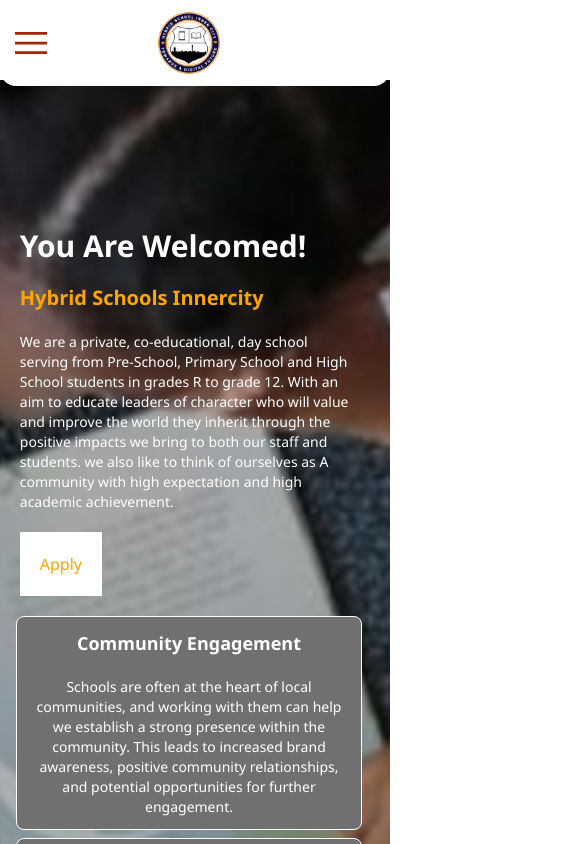
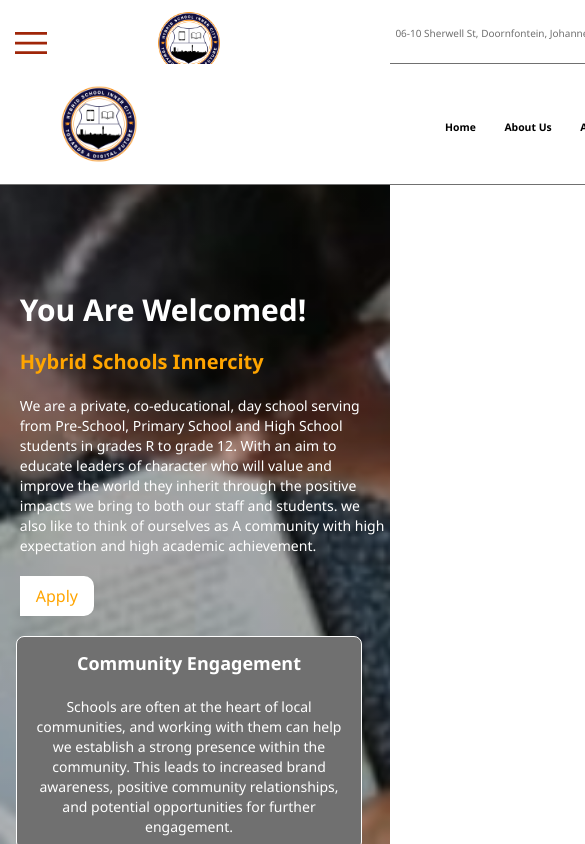
Before and after one commit to Techtechn/hybrid-schools, a Next.js app: page / in a window 390 px wide. Shown: the top 844 px of the page, 585 px wide, since content can reach past the window. Built offline with nearby package versions, Linux system fonts and the light colour scheme.

Commit message:
added testimonial

```diff
--- a/app/Components/Nav/Nav.css
+++ b/app/Components/Nav/Nav.css
@@ -79,7 +79,7 @@ body .fixed-logo .fixed-text p {
 }
 
 .desktop {
-  display: none;
+  display: block;
 }
 
 .header1 {
@@ -103,7 +103,7 @@ body .fixed-logo .fixed-text p {
   margin-left: 0rem;
 }
 .header1 .top .contact-list .contact-block .name {
-  font-size: clamp(0.55rem, 0.0577rem + 0.7692vw, 0.75rem);
+  font-size: 10px;
   font-weight: 300;
   color: #707070;
   white-space: nowrap;
--- a/app/Components/Nav/Nav.jsx
+++ b/app/Components/Nav/Nav.jsx
@@ -15,185 +15,185 @@ import "./Nav.css";
 const Nav = () => {
   return (
     <div className="Nav">
-      <header class="header1 desktop" id="top-of-site">
-        <div class="top bg-white">
-          <div class="contact-list">
-            <a href="tel:+[tel]" class="contact-block">
-              <span class="img-ctn">
+      <header className="header1 desktop" id="top-of-site">
+        <div className="top bg-white">
+          <div className="contact-list">
+            <a href="tel:+[tel]" className="contact-block">
+              <span className="img-ctn">
                 <Image src={phone} alt="contact icon" />
               </span>
-              <span class="name">
-                +27 (00) 000 0000 / <br /> +27 (00) 000 0000
+              <span className="name">
+                +27 (10) 065 2571
               </span>
             </a>
-            <a href="mailto:admin@hybridschools.co.za" class="contact-block">
-              <span class="img-ctn">
+            <a href="mailto:admin@hybridschools.co.za" className="contact-block">
+              <span className="img-ctn">
                 <Image src={email} alt="email icon" />
               </span>
-              <span class="name">admin@hybridschools.co.za</span>
+              <span className="name">admin@hybridschools.co.za</span>
             </a>
             <a
               href="https://goo.gl/maps/1DZ7aFiaJ8QSAi6k9"
-              class="contact-block"
+              className="contact-block"
             >
-              <span class="img-ctn">
+              <span className="img-ctn">
                 <Image src={location} alt="address icon" />
               </span>
-              <span class="name">
-                06-10 Sherwell St, Doornfontein, <br />
+              <span className="name">
+                06-10 Sherwell St, Doornfontein,
                 Johannesburg, South Africa, 2028
               </span>
             </a>{" "}
           </div>
-          <div class="search-top">
-            <button class="search-btn img-ctn">
+          <div className="search-top">
+            <button className="search-btn img-ctn">
               <Image src={search} alt="Search Icon" />
             </button>
-            <div class="search-input hanging-placeholder">
+            <div className="search-input hanging-placeholder">
               <input type="search" autocomplete="off" required />
-              <span class="floating-label">
-                <span class="disappear">Search...</span>
-                <span class="appear">(Hybrid keywords)</span>
+              <span className="floating-label">
+                <span className="disappear">Search...</span>
+                <span className="appear">(Hybrid keywords)</span>
               </span>
             </div>
           </div>
         </div>
-        <div class="bottom">
-          <div class="search-bottom">
-            <button class="btn search-close-btn img-ctn">
+        <div className="bottom">
+          <div className="search-bottom">
+            <button className="btn search-close-btn img-ctn">
               <Image src={close} alt="close button" />
             </button>
-            <div class="search-title">
+            <div className="search-title">
               <b>Most Searched</b>
             </div>
-            <div class="search-sugg">
-              <button class="search-object" data-id="services">
+            <div className="search-sugg">
+              <button className="search-object" data-id="services">
                 Pricing
               </button>
-              <button class="search-object" data-id="Applications">
+              <button className="search-object" data-id="Applications">
                 Applications
               </button>
             </div>
           </div>
         </div>
       </header>
-      <header class="header header2">
-        <div class="mobile" id="mobile-nav-ctn">
-          <div class="view">
-            <div class="button-ctn left navBtn">
-              <button class="btn menu-btn img-ctn">
+      <header className="header header2">
+        <div className="mobile" id="mobile-nav-ctn">
+          <div className="view">
+            <div className="button-ctn left navBtn">
+              <button className="btn menu-btn img-ctn">
                 <Image src={menu} alt="menu button" />
               </button>
-              <button class="btn close-btn img-ctn">
+              <button className="btn close-btn img-ctn">
                 <Image src={close} alt="close button" />
               </button>
             </div>
-            <div class="quick-link-ctn">
+            <div className="quick-link-ctn">
               <a href="http://localhost/Hybrid-Schools" class="img-ctn logo">
                 <Image src={Logo} alt="Logo" />
               </a>
             </div>
           </div>
-          <aside class="popup-ctn mobile-menu">
-            <div class="mobile-nav">
-              <div class="search-ctn">
-                <div class="search-top">
-                  <button class="search-btn img-ctn">
+          <aside className="popup-ctn mobile-menu">
+            <div className="mobile-nav">
+              <div className="search-ctn">
+                <div className="search-top">
+                  <button className="search-btn img-ctn">
                     <Image src={search} alt="Search Icon" />
                   </button>
-                  <div class="search-input hanging-placeholder">
+                  <div className="search-input hanging-placeholder">
                     <input type="search" autocomplete="off" required />
-                    <span class="floating-label">
-                      <span class="disappear">Search...</span>
-                      <span class="appear">(Hybrid Schools section)</span>
+                    <span className="floating-label">
+                      <span className="disappear">Search...</span>
+                      <span className="appear">(Hybrid Schools section)</span>
                     </span>
                   </div>
                 </div>
-                <div class="search-bottom">
-                  <div class="search-title">
+                <div className="search-bottom">
+                  <div className="search-title">
                     <b>Most Searched</b>
                   </div>
-                  <div class="search-sugg">
-                    <button class="search-object" data-id="services">
+                  <div className="search-sugg">
+                    <button className="search-object" data-id="services">
                       Pricing
                     </button>
-                    <button class="search-object" data-id="Applications">
+                    <button className="search-object" data-id="Applications">
                       Applications
                     </button>
                   </div>
                 </div>
               </div>
-              <div class="bottom-nav">
-                <span class="nav-title fw900">Hybrid Schools Inner City</span>
-                <ul class="mobile-nav-sub">
+              <div className="bottom-nav">
+                <span className="nav-title fw900">Hybrid Schools Inner City</span>
+                <ul className="mobile-nav-sub">
                   <li>
-                    <a class="page-link home-link fw600" href="home.html">
+                    <a className="page-link home-link fw600" href="home.html">
                       Home
                     </a>
                   </li>
                   <li>
-                    <a class="page-link aboutus-link fw600" href="aboutus.html">
+                    <a className="page-link aboutus-link fw600" href="aboutus.html">
                       About Us
                     </a>
                   </li>
                   <li>
-                    <a class="page-link admin-link fw600" href="admin.html">
+                    <a className="page-link admin-link fw600" href="admin.html">
                       Administration
                     </a>
                   </li>
                   <li>
                     <a
-                      class="page-link institution-link fw600"
+                      className="page-link institution-link fw600"
                       href="institution.html"
                     >
                       Institution
                     </a>
                   </li>
                   <li>
-                    <a class="page-link contact-link fw600" href="contact.html">
+                    <a className="page-link contact-link fw600" href="contact.html">
                       contact us
                     </a>
                   </li>{" "}
                 </ul>
               </div>
-              <div class="line-ctn">
-                <div class="line"></div>
+              <div className="line-ctn">
+                <div className="line"></div>
               </div>
-              <div class="contact-list column">
+              <div className="contact-list column">
                 <a href="tel:+[tel]" class="contact-block">
-                  <span class="img-ctn">
+                  <span className="img-ctn">
                     <Image src={phone} alt="contact icon" />
                   </span>
-                  <span class="name">
-                    +27 (00) 000 0000 / <br /> +27 (00) 000 0000
+                  <span className="name">
+                  +27 (10) 065 2571
                   </span>
                 </a>
                 <a
                   href="mailto:admin@hybridschools.co.za"
-                  class="contact-block"
+                  className="contact-block"
                 >
-                  <span class="img-ctn">
+                  <span className="img-ctn">
                     <Image src={email} alt="email icon" />
                   </span>
-                  <span class="name">admin@hybridschools.co.za</span>
+                  <span className="name">admin@hybridschools.co.za</span>
                 </a>
                 <a
                   href="https://goo.gl/maps/1DZ7aFiaJ8QSAi6k9"
-                  class="contact-block"
+                  className="contact-block"
                 >
-                  <span class="img-ctn">
+                  <span className="img-ctn">
                     <Image src={location} alt="address icon" />
                   </span>
-                  <span class="name">
-                    06-10 Sherwell St, Doornfontein, <br />
+                  <span className="name">
+                    06-10 Sherwell St, Doornfontein,
                     Johannesburg, South Africa, 2028
                   </span>
                 </a>{" "}
               </div>
-              <div class="booking-ctn">
+              <div className="booking-ctn">
                 <a
                   href="apply.html"
-                  class="page-link btn round-btn trial-btn fw700 animation appear-view grow-in"
+                  className="page-link btn round-btn trial-btn fw700 animation appear-view grow-in"
                 >
                   Apply
                 </a>
@@ -201,50 +201,50 @@ const Nav = () => {
             </div>
           </aside>
         </div>
-        <div class="desktop">
-          <div class="view">
-            <div class="left">
+        <div className="desktop">
+          <div className="view">
+            <div className="left">
               <a href="http://localhost/Hybrid-Schools" class="img-ctn logo">
                 <Image src={Logo} alt="Logo" />
               </a>
             </div>
-            <div class="mid">
-              <ul class="nav-menu">
+            <div className="mid">
+              <ul className="nav-menu">
                 <li>
                   <a class="page-link home-link fw600" href="home.html">
                     Home
                   </a>
                 </li>
                 <li>
-                  <a class="page-link aboutus-link fw600" href="aboutus.html">
+                  <a className="page-link aboutus-link fw600" href="aboutus.html">
                     About Us
                   </a>
                 </li>
                 <li>
-                  <a class="page-link admin-link fw600" href="admin.html">
+                  <a className="page-link admin-link fw600" href="admin.html">
                     Administration
                   </a>
                 </li>
                 <li>
                   <a
-                    class="page-link institution-link fw600"
+                    className="page-link institution-link fw600"
                     href="institution.html"
                   >
                     Institution
                   </a>
                 </li>
                 <li>
-                  <a class="page-link contact-link fw600" href="contact.html">
+                  <a className="page-link contact-link fw600" href="contact.html">
                     contact us
                   </a>
                 </li>{" "}
               </ul>
             </div>
 
-            <div class="right booking-ctn" style={{ marginLeft: "1rem" }}>
+            <div className="right booking-ctn" style={{ marginLeft: "1rem" }}>
               <a
                 href="apply.html"
-                class="external-link btn round-btn stroke fw700 animation appear-view grow-in"
+                className="external-link btn round-btn stroke fw700 animation appear-view grow-in"
               >
                 APPLY
               </a>
--- a/app/Home/page.jsx
+++ b/app/Home/page.jsx
@@ -2,6 +2,7 @@ import React from "react";
 import Nav from "../Components/Nav/Nav";
 import Header from "../Sections/Header/Header";
 import AboutSection from "../Sections/AboutSection/AboutSection";
+import Testimonial from "../Sections/Testimonial/Testimonial";
 
 const Home = () => {
   return (
@@ -9,6 +10,7 @@ const Home = () => {
       <Nav />
       <Header />
       <AboutSection />
+      <Testimonial />
     </div>
   );
 };
--- a/app/Sections/AboutSection/AboutSection.jsx
+++ b/app/Sections/AboutSection/AboutSection.jsx
@@ -2,6 +2,8 @@ import React from "react";
 import "./AboutSection.scss";
 import Image from "next/image";
 import Img from "../../assets/pill-image.png";
+import quote from "../../assets/quote.svg"
+
 
 const AboutSection = () => {
   return (
@@ -10,7 +12,8 @@ const AboutSection = () => {
         <div className="mt-5">
           <div className="p-3 space-y-2 lg:grid lg:grid-cols-4 lg:gap-x-6 lg:space-y-0">
             <div className="text-center">
-              <p className="text-[21] text-[#707070]">
+              <p className=" quo text-[21] text-[#707070]">
+              <Image src={quote} alt="quotation mark" width={50} />
                 Education is our passport to the future, for tomorrow belongs to
                 the people who prepare for it today.
               </p>
--- a/app/Sections/AboutSection/AboutSection.scss
+++ b/app/Sections/AboutSection/AboutSection.scss
@@ -3,6 +3,11 @@
     aspect-ratio: 1060/700;
     width: 19rem;
     position: relative;
+  }
+  .quo{
+    margin: 3rem ;
+
+
   }
   .double-pill .pill {
     width: 24%;
--- a/app/Sections/Header/Header.jsx
+++ b/app/Sections/Header/Header.jsx
@@ -16,7 +16,7 @@ const Header = () => {
               <h3 className="text-xl mt-5 text-[#FFA500] font-bold">
                 Hybrid Schools Innercity
               </h3>
-              <p className="text-sm text-white mt-5">
+              <p className="p text-sm text-white mt-5">
                 We are a private, co-educational, day school serving from
                 Pre-School, Primary School and High School students in grades R
                 to grade 12. With an aim to educate leaders of character who
@@ -26,28 +26,31 @@ const Header = () => {
                 expectation and high academic achievement.
               </p>
               {/* TODO: Fixed this button */}
-              <button className="mt-5 bg-white text-[#FFA500] p-5">
+              <button className="b mt-5 bg-white text-[#FFA500]">
                 Apply
               </button>
             </div>
             {/* Card */}
           </div>
           <div className="">
-            <div className="text-center space-y-2 lg:grid lg:grid-cols-3 lg:gap-x-6 lg:space-y-0 m-1">
-              <div className=""></div>
+            <div className=" text-center space-y-2 lg:grid lg:grid-cols-3 lg:gap-x-6 lg:space-y-0 m-1">
+              <div></div>
               <HeaderCard
                 title="Community Engagement"
                 text="Schools are often at the heart of local communities, and working with them can help we establish a strong presence within the community. This leads to increased brand awareness, positive community relationships, and potential opportunities for further engagement.
                 "
               />
+
               <HeaderCard
                 title="Education"
                 text="A good education foundation will help our learners hone their communication skills by learning how to read, write, speak, and listen. Education develops critical thinking. This is vital in teaching a person how to use logic when making decisions and interacting with people.s"
               />
+
               <HeaderCard
                 title="Educational Impact"
                 text="Primary and High Schools are key institutions for shaping young minds and providing education. By collaborating with Our schools, you have an opportunity to make a positive impact on students' learning experiences and contribute to their academic development."
               />
+
               <HeaderCard
                 title="Future Workforce Development"
                 text="By engaging with Our schools, you will be able to contribute to the development of future talent and the workforce. This can involve activities such as career fairs, internships, mentoring programs, or skills workshops, which help prepare students for future career opportunities."
@@ -60,9 +63,9 @@ const Header = () => {
                 <button className="mt-5 rounded-2xl p-2 border border-black text-white">
                   Apply
                 </button>
+                </div>
               </div>
             </div>
-          </div>
         </div>
       </div>
     </div>
--- a/app/Sections/Header/Header.scss
+++ b/app/Sections/Header/Header.scss
@@ -12,6 +12,13 @@
   //   flex-wrap: wrap;
   //   justify-content: center;
   // }
+}
+.p{
+  width: 23rem;
+}
+.b{
+  border-radius: 0 10px 10px 0;
+  padding: 0.5rem 1rem;
 }
 
 @media (max-width: 600px) {
--- /dev/null
+++ b/app/Sections/Testimonial/Testimonial.scss
@@ -0,0 +1,5 @@
+.test{
+ text-align: center;
+ margin: 5rem;
+ font-weight: 500;
+}
--- a/package.json
+++ b/package.json
@@ -9,6 +9,11 @@
     "lint": "next lint"
   },
   "dependencies": {
+    "@fortawesome/fontawesome-svg-core": "^6.5.1",
+    "@fortawesome/free-brands-svg-icons": "^6.5.1",
+    "@fortawesome/free-regular-svg-icons": "^6.5.1",
+    "@fortawesome/free-solid-svg-icons": "^6.5.1",
+    "@fortawesome/react-fontawesome": "^0.2.0",
     "next": "14.1.4",
     "react": "^18",
     "react-dom": "^18",
```
Also changed, not shown: app/Sections/Testimonial/Testimonial.jsx (added, +50 -0 lines), app/assets/quote.svg (added), 1 other file (tests, documents, lock files or other folders).
